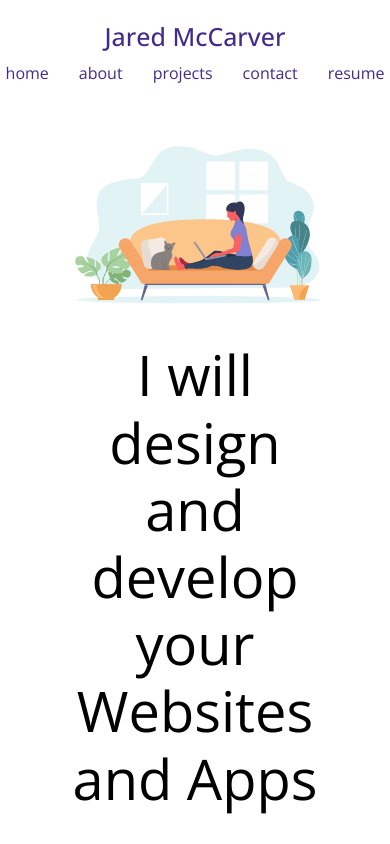
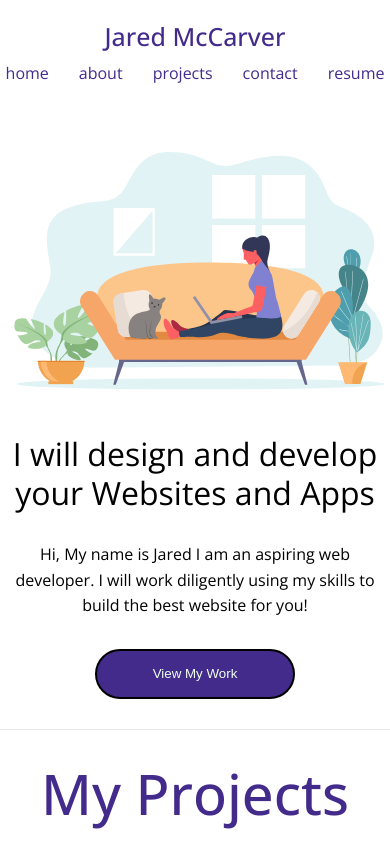
Before and after one commit to jsmccarver/Jared-Porfolio, a Next.js app: page / in a window 390 px wide. Shown: the top 844 px of the page. Built offline with nearby package versions, Linux system fonts and the light colour scheme.

Commit message:
Added Mobile for landing image

```diff
--- a/styles/Home.module.css
+++ b/styles/Home.module.css
@@ -6,44 +6,14 @@
   margin: 0px;
   padding: 30px 0px;
 }
-
-.intro-bg {
-  background-repeat: no-repeat;
-  background-size: cover;
-  border-bottom: 1px #e6e6e6 solid;
-}
 .Intro {
   padding: 50px 0px !important;
   margin: 0 auto !important;
   display: grid;
 }
 
-.Intro-text button {
-  margin-top: 30px;
-  padding: 10px 25px;
-  color: honeydew;
-  background-color: #432b8c;
-  border-radius: 35px;
-  border: 2px black solid;
-  width: 200px;
-  height: 50px;
-}
-.Intro-text button:hover{
-  background-color: #331f70;
-  cursor: pointer;
-}
-.Intro-text div:first-of-type{
-  display: flex;
-  align-items: left;
-  justify-content: center;
-  flex-direction: column;
-}
-.Intro-text div:first-of-type h1,
-.Intro-text div:first-of-type h3,
-.Intro-text div:first-of-type button{
-  margin: 15px 0px;
-}
-.Intro-text{
+
+.Intro-text {
   max-width: 1500px;
   margin: 0 auto;
   overflow: none !important;
@@ -51,7 +21,7 @@
   display: grid;
   align-items: left;
   justify-content: space-between;
-  grid-template-columns: 1fr 1.50fr;
+  grid-template-columns: 1fr 1.5fr;
   gap: 0px 50px;
   height: 100%;
   width: 100%;
@@ -63,30 +33,60 @@
 .Intro-text h3 {
   color: black;
 }
-
-
-
+.Intro-text button {
+  margin-top: 30px;
+  padding: 10px 25px;
+  color: honeydew;
+  background-color: #432b8c;
+  border-radius: 35px;
+  border: 2px black solid;
+  width: 200px;
+  height: 50px;
+}
+.Intro-text button:hover {
+  background-color: #331f70;
+  cursor: pointer;
+}
+.Intro-text div:first-of-type {
+  display: flex;
+  align-items: left;
+  justify-content: center;
+  flex-direction: column;
+}
+.Intro-text div:first-of-type h1,
+.Intro-text div:first-of-type h3,
+.Intro-text div:first-of-type button {
+  margin: 15px 0px;
+}
 
 @media screen and (max-width: 1050px) {
   .Intro {
     padding: 15px 0px !important;
     grid-template-columns: 1fr !important;
-    width: 85% !important;
   }
   .Intro-text {
+    padding: 0 5px;
     grid-template-columns: 1fr;
     align-items: center !important;
     justify-content: center !important;
   }
-  .Intro-text div:nth-child(2){
+  .Intro-text div:nth-child(2) {
     grid-row: 1;
   }
+
   .Intro-text h1,
   .Intro-text h3 {
     padding: 0px !important;
     text-align: center;
   }
-  .Intro-text div:first-of-type{
+
+  .Intro-text h1 {
+    font-size: 24pt;
+  }
+  .Intro-text h3 {
+    font-size: 16pt;
+  }
+  .Intro-text div:first-of-type {
     align-items: center;
   }
 }
```
